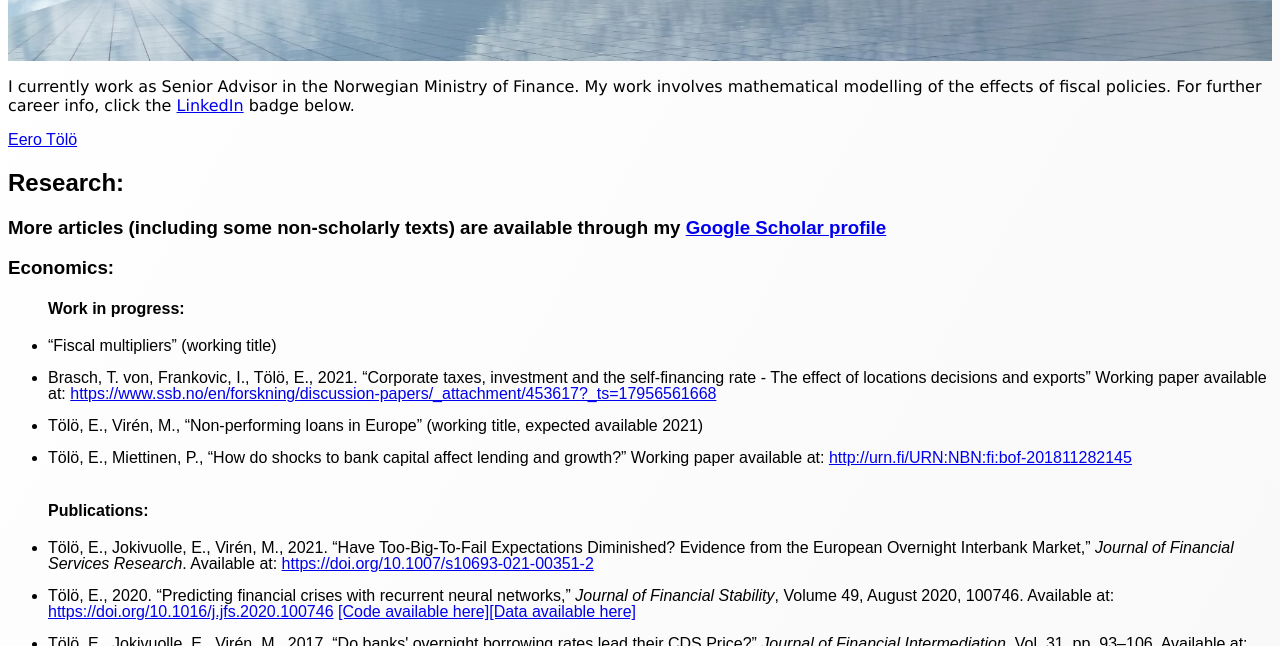
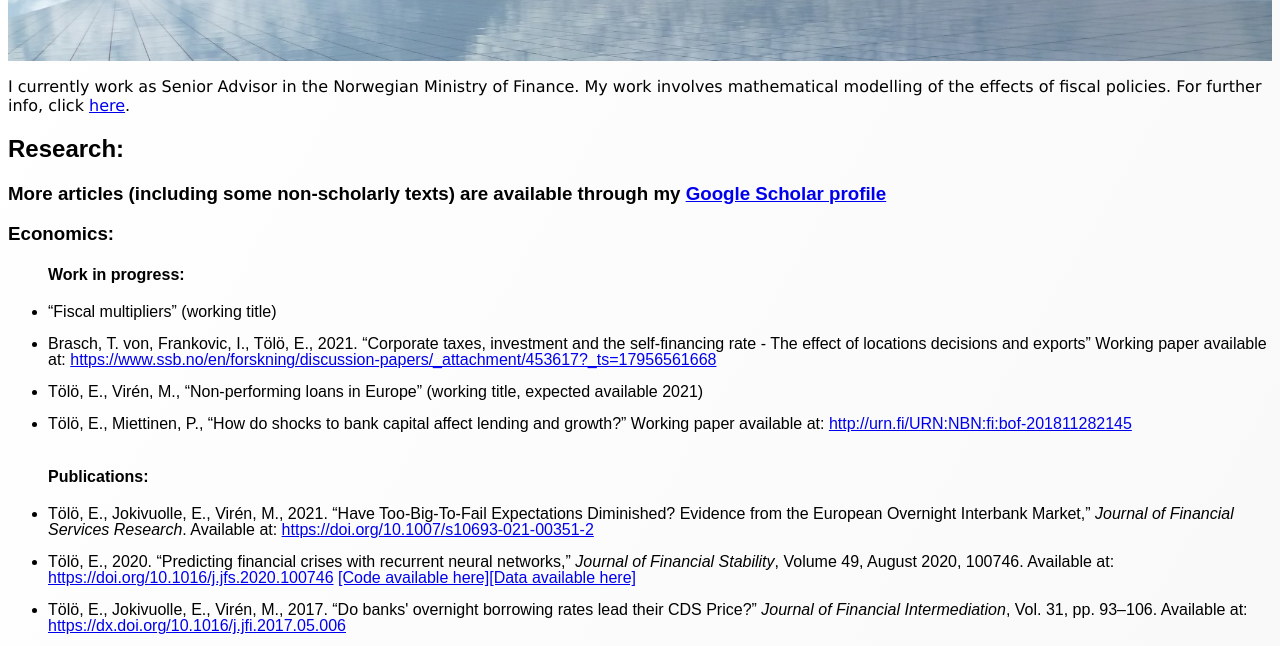
Before and after one commit to etolo/etolo.github.io, a plain HTML site: page index.html in a window 1280 px wide. Shown: the part 147-793 px from the top of the page. Drawn offline with nearby package versions, Linux system fonts and the light colour scheme; a script that the page names is missing.

Commit message:
Update index.html

```diff
--- a/index.html
+++ b/index.html
@@ -192,11 +192,11 @@ Contact: <button type="button" onclick="loadDoc()">Click to show e-mail address<
 
 </div>
 <p>
-I currently work as Senior Advisor in the Norwegian Ministry of Finance. My work involves mathematical modelling of the effects of fiscal policies. For further career info, click the <a href='https://no.linkedin.com/in/eero-t%C3%B6l%C3%B6-6779ba39?trk=profile-badge'>LinkedIn</a> badge below.
+I currently work as Senior Advisor in the Norwegian Ministry of Finance. My work involves mathematical modelling of the effects of fiscal policies. For further info, click <a href='https://no.linkedin.com/in/eero-t%C3%B6l%C3%B6-6779ba39?trk=profile-badge'>here</a>.
 </p>
 
-<div class="LI-profile-badge"  data-version="v1" data-size="medium" data-locale="en_US" data-type="horizontal" data-theme="dark" data-vanity="eero-tölö-6779ba39"><a class="LI-simple-link" href='https://no.linkedin.com/in/eero-t%C3%B6l%C3%B6-6779ba39?trk=profile-badge'>Eero Tölö</a></div>
-
+<!-- <div class="LI-profile-badge"  data-version="v1" data-size="medium" data-locale="en_US" data-type="horizontal" data-theme="dark" data-vanity="eero-tölö-6779ba39"><a class="LI-simple-link" href='https://no.linkedin.com/in/eero-t%C3%B6l%C3%B6-6779ba39?trk=profile-badge'>Eero Tölö</a></div>
+-->
 
 <!-- The Modal -->
 <div id="myModal" class="modal">
```
